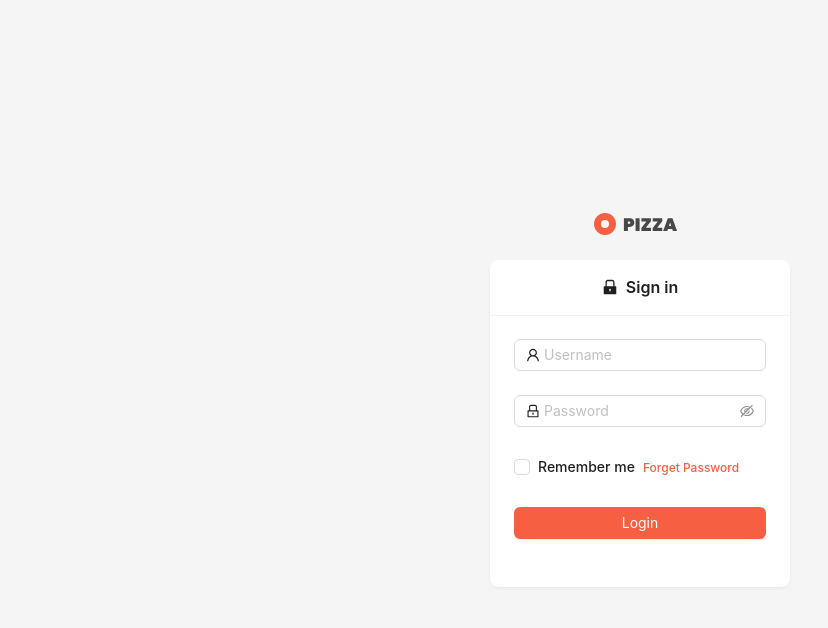
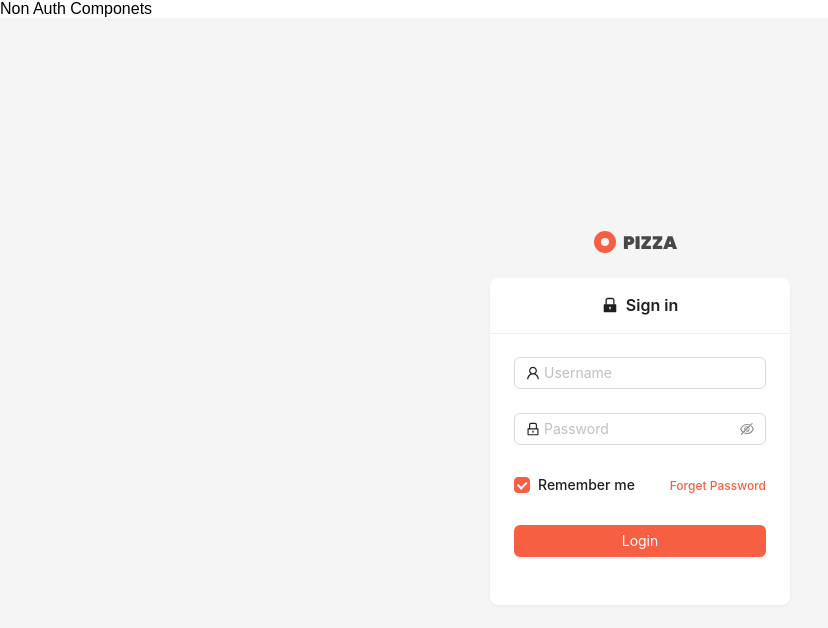
Before and after one commit to Naresh-Dhamu/mernstack-c-admin-ui, a React (Vite) app: page /auth/login in a window 1280 px wide. Shown: the top 628 px of the page, without its empty margins (0-828 px from the left). Built offline with nearby package versions, Linux system fonts and the light colour scheme; no server answers.

Commit message:
add layouts

```diff
--- /dev/null
+++ b/src/layouts/Dashborad.tsx
@@ -0,0 +1,12 @@
+import { Outlet } from "react-router-dom";
+
+const Dashborad = () => {
+  return (
+    <div>
+      Dashborad Components
+      <Outlet />
+    </div>
+  );
+};
+
+export default Dashborad;
--- /dev/null
+++ b/src/layouts/NonAuth.tsx
@@ -0,0 +1,12 @@
+import { Outlet } from "react-router-dom";
+
+const NonAuth = () => {
+  return (
+    <div>
+      Non Auth Componets
+      <Outlet />
+    </div>
+  );
+};
+
+export default NonAuth;
--- a/src/pages/Login/login.tsx
+++ b/src/pages/Login/login.tsx
@@ -3,6 +3,7 @@ import {
   Button,
   Card,
   Checkbox,
+  Flex,
   Form,
   Input,
   Layout,
@@ -128,16 +129,14 @@ const LoginPage = () => {
                   placeholder="Password"
                 />
               </Form.Item>
-              <Form.Item
-                name="remember"
-                valuePropName="checked"
-                style={{ display: "flex", justifyContent: "space-between" }}
-              >
-                <Checkbox>Remember me</Checkbox>
+              <Flex justify="space-between">
+                <Form.Item name="remember" valuePropName="checked">
+                  <Checkbox>Remember me</Checkbox>
+                </Form.Item>
                 <a href="#" id="login-form-forget">
                   Forget Password
                 </a>
-              </Form.Item>
+              </Flex>
               <Form.Item>
                 <Button
                   type="primary"
```
Also changed, not shown: src/router.tsx (+18 -5 lines).
